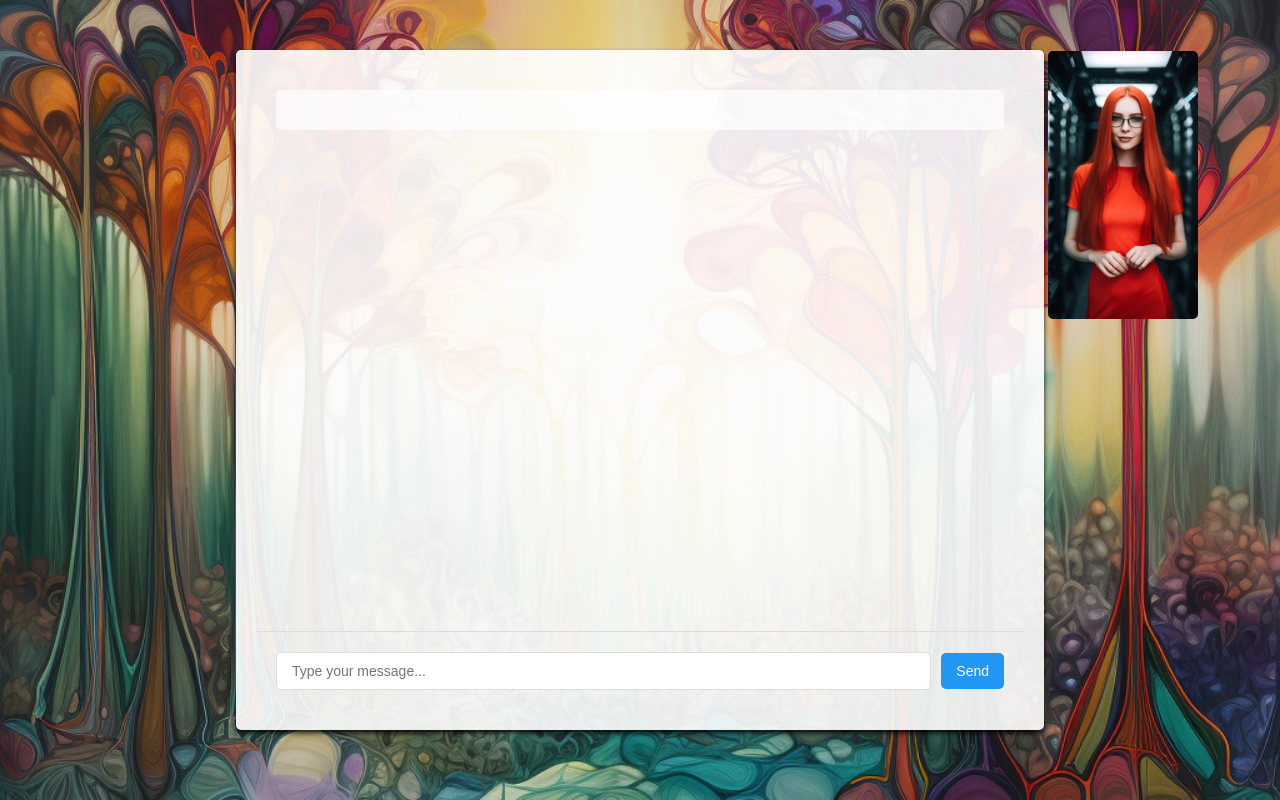
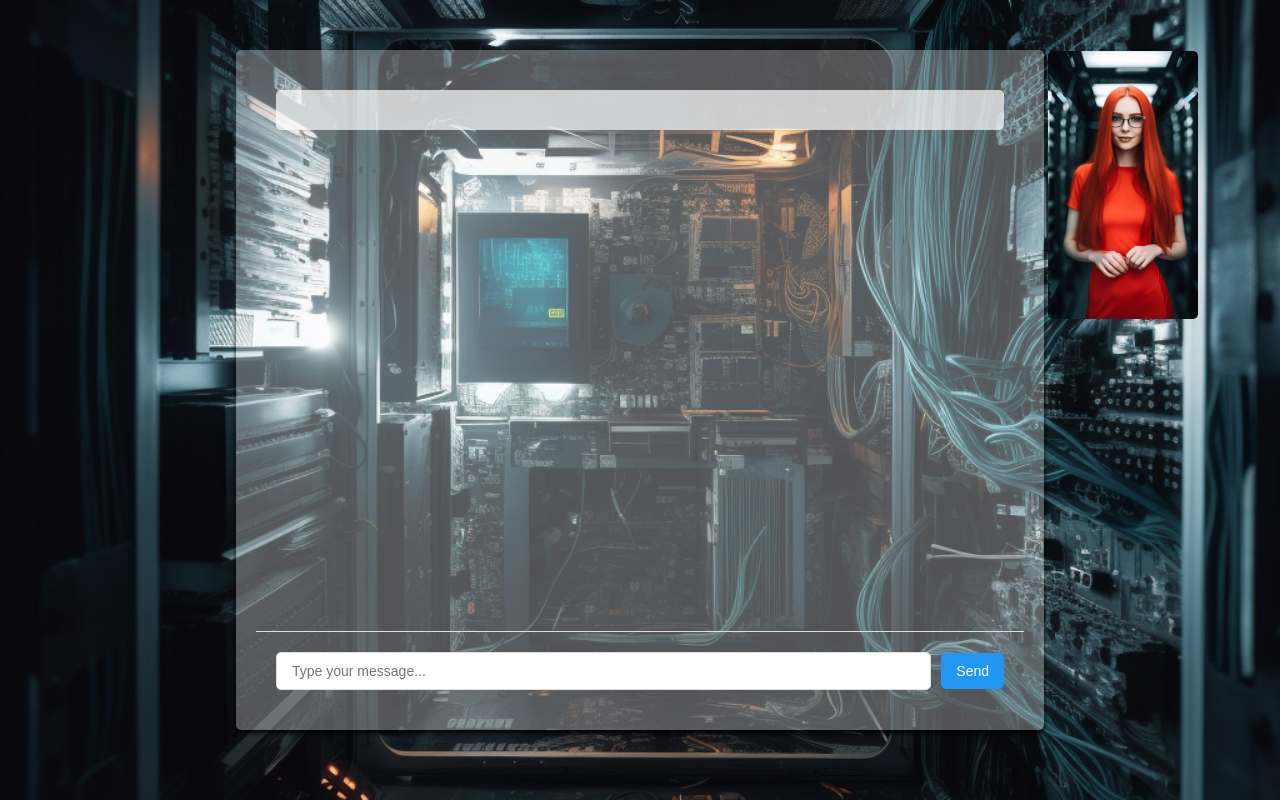
Before and after one commit to Nnnsightnnn/chatbot-db, a Flask app: page / in a window 1280 px wide. Run offline with Flask 2, Linux system fonts and the light colour scheme.

Commit message:
new file:   static/background_computer.jpg 	new file:   static/bot_image02.jpg 	modified:   templates/index.html

```diff
--- a/templates/index.html
+++ b/templates/index.html
@@ -8,7 +8,7 @@
     <style>
         body {
             font-family: Arial, sans-serif;
-            background-image: url('static/background_forest.jpg');
+            background-image: url('static/background_computer.jpg');
             background-size: cover;
             background-position: center;
             margin: 0;
@@ -21,7 +21,7 @@
         #chat-container {
             max-width: 768px;
             margin: 50px auto;
-            background-color: rgba(255, 255, 255, 0.9);
+            background-color: rgba(255, 255, 255, 0.3);
             color: rgb(255, 255, 255);
             border-radius: 5px;
             box-shadow: 0 3px 5px rgba(0, 0, 0, 0.9);
@@ -107,4 +107,29 @@
             <button type="submit">Send</button>
         </form>
     </div>
-    <script
+    <script>
+        document.getElementById('chat-form').addEventListener('submit', async (e) => {
+            e.preventDefault();
+            const userInput = document.getElementById('user-input');
+            const message = userInput.value;
+            userInput.value = '';
+
+            addMessage('User', message);
+
+            const response = await fetch('/api/chat', {
+                method: 'POST',
+                headers: {'Content-Type': 'application/json'},
+                body: JSON.stringify({message})
+            });
+
+            const data = await response.json();
+            addMessage('OpenAI', data.response);
+        });
+
+        function addMessage(sender, message) {
+            const messages = document.getElementById('messages');
+            messages.innerHTML += `<p><strong>${sender}:</strong> ${message}</p>`;
+        }
+    </script>
+</body>
+</html>
```
Also changed, not shown: static/background_computer.jpg (added), static/bot_image02.jpg (added).
